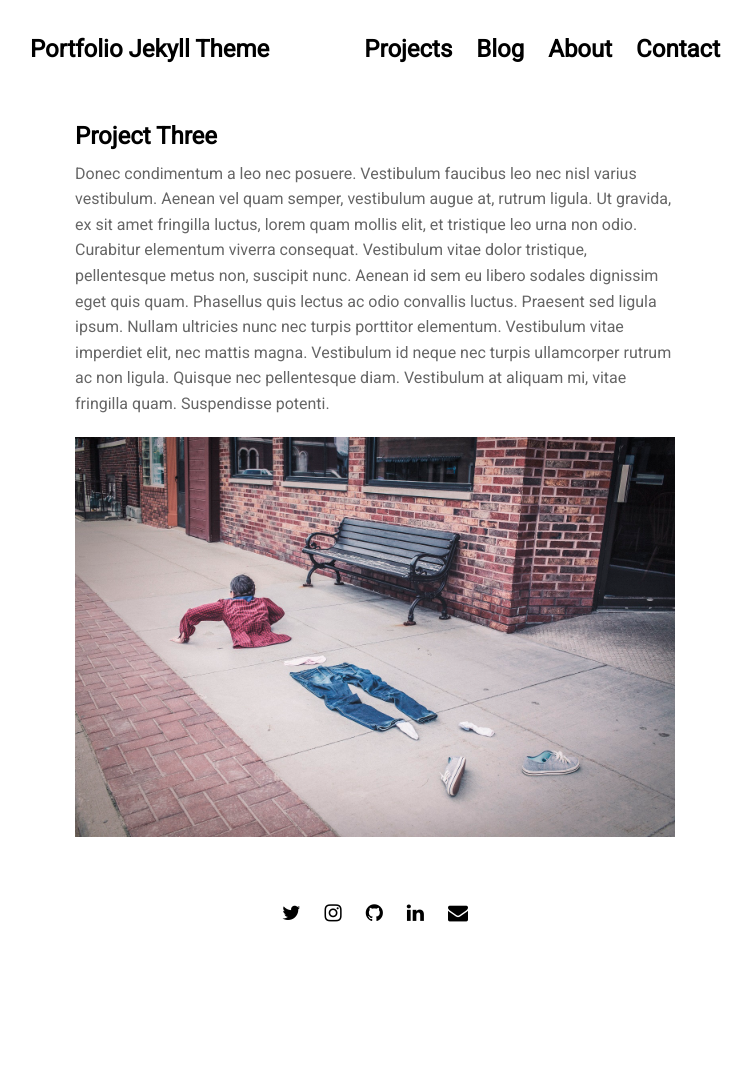
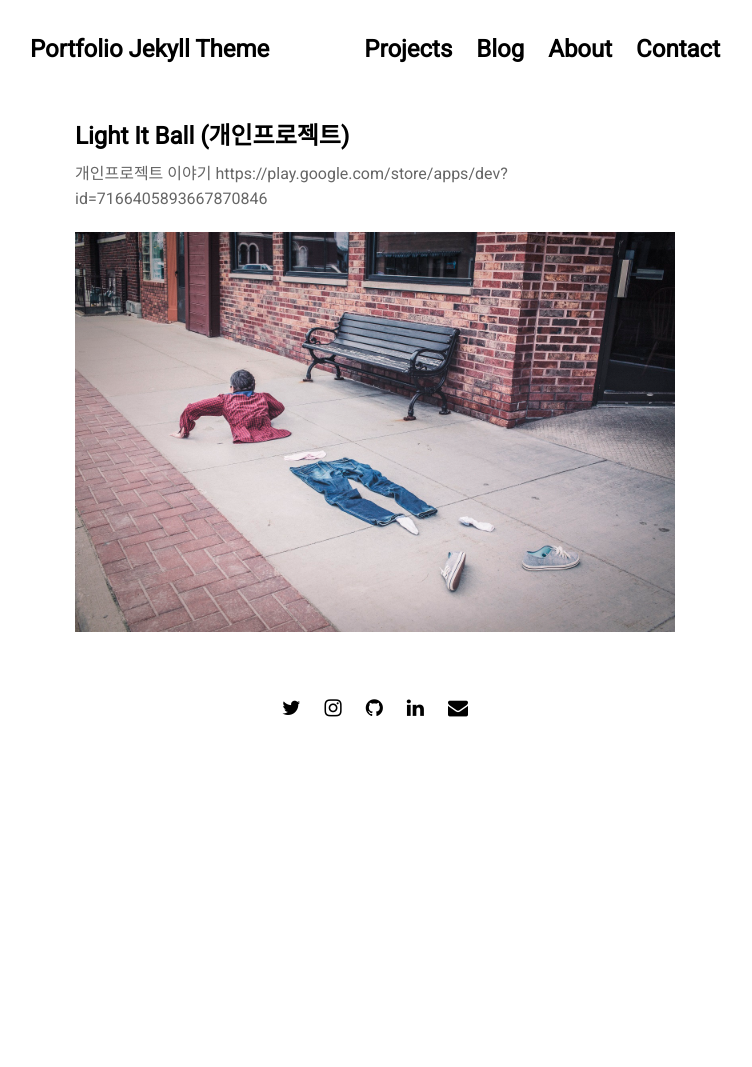
Before and after one commit to ChoiJeHyen/ChoiJeHyen.github.io, a Jekyll site: the page built from projects/proj-3.md, in a window 1280 px wide. Shown: the whole page, without its empty margins (265-1017 px from the left). Built offline with Jekyll 4.4.1, drawn with Linux system fonts in a browser that asks for light colours; nearby versions of some CDN libraries; after the commit the page ends 900 px from its top, so only the background shows below that.

Commit message:
Update proj-3.md

```diff
--- a/projects/proj-3.md
+++ b/projects/proj-3.md
@@ -1,8 +1,7 @@
 ---
 layout: post
-title: 'Project Three'
+title: 'Light It Ball (개인프로젝트)'
 ---
-
-Donec condimentum a leo nec posuere. Vestibulum faucibus leo nec nisl varius vestibulum. Aenean vel quam semper, vestibulum augue at, rutrum ligula. Ut gravida, ex sit amet fringilla luctus, lorem quam mollis elit, et tristique leo urna non odio. Curabitur elementum viverra consequat. Vestibulum vitae dolor tristique, pellentesque metus non, suscipit nunc. Aenean id sem eu libero sodales dignissim eget quis quam. Phasellus quis lectus ac odio convallis luctus. Praesent sed ligula ipsum. Nullam ultricies nunc nec turpis porttitor elementum. Vestibulum vitae imperdiet elit, nec mattis magna. Vestibulum id neque nec turpis ullamcorper rutrum ac non ligula. Quisque nec pellentesque diam. Vestibulum at aliquam mi, vitae fringilla quam. Suspendisse potenti.
-
+개인프로젝트 이야기
+https://play.google.com/store/apps/dev?id=7166405893667870846
 {% include image.html url="http://www.gratisography.com" image="projects/proj-3/clothes.jpg" %}
```
